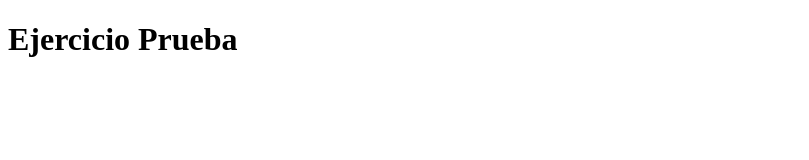
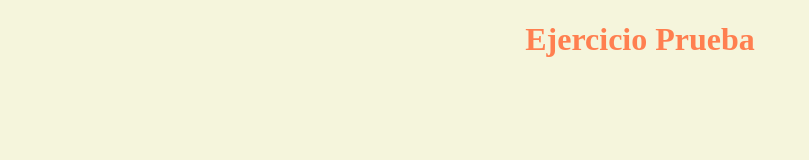
Before and after one commit to EvaFV/Ejercicio-Git, a plain HTML site: page index.html in a window 1280 px wide. Shown: the whole page, without its empty margins (0-809 px from the left). Drawn offline with Linux system fonts and the light colour scheme; files that its build step writes are made by us from their sources.

Commit message:
confirmar en Master

```diff
--- a/index.html
+++ b/index.html
@@ -6,6 +6,7 @@
     <meta http-equiv="X-UA-Compatible" content="IE=edge">
     <meta name="viewport" content="width=device-width, initial-scale=1.0">
     <title>Ejercicio Github</title>
+    <link rel="stylesheet" href="css/estilo.css" type="text/css">
 </head>
 <body>
     <h1>Ejercicio Prueba</h1>
```
